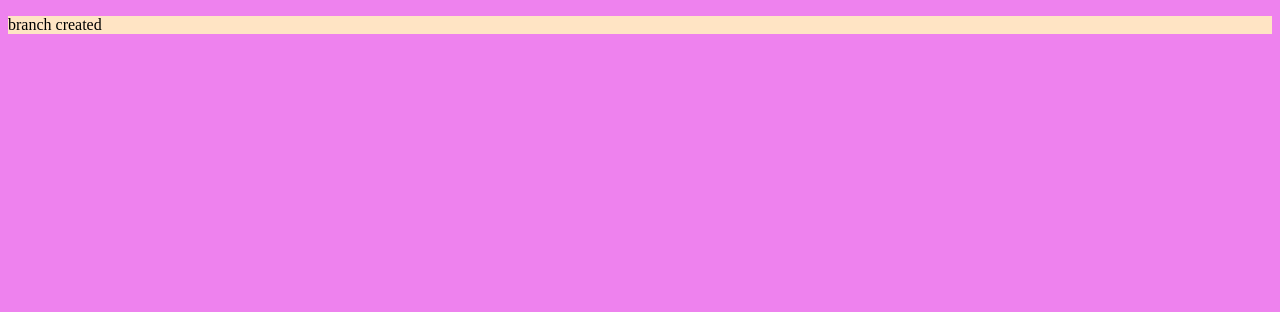
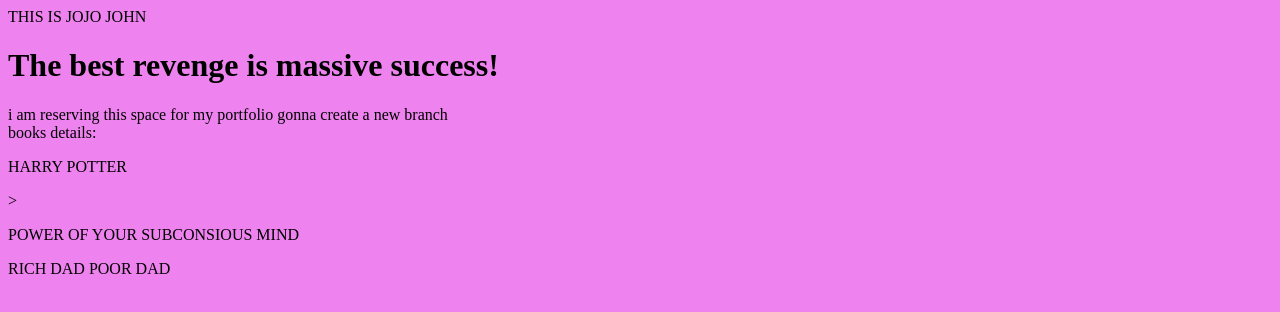
Before and after one commit to Jojojohn06/JOSITE, a plain HTML site: page index.html in a window 1280 px wide. Drawn offline with Linux system fonts and the light colour scheme.

Commit message:
doc : last update

```diff
--- a/index.html
+++ b/index.html
@@ -4,7 +4,13 @@
     </head>
 <body bgcolor="violet">
 
-    <p style="background-color: bisque;">branch created</p>
-
+    THIS IS JOJO JOHN
+    <h1>The best revenge is massive success!</h1>
+    i am reserving this space for my portfolio
+    gonna create a new branch<br>
+    books details:
+   <p> HARRY POTTER </p>>
+    <p>POWER OF YOUR SUBCONSIOUS MIND</p>
+   <p> RICH DAD POOR DAD</p>
 </body>
 </html>
```
